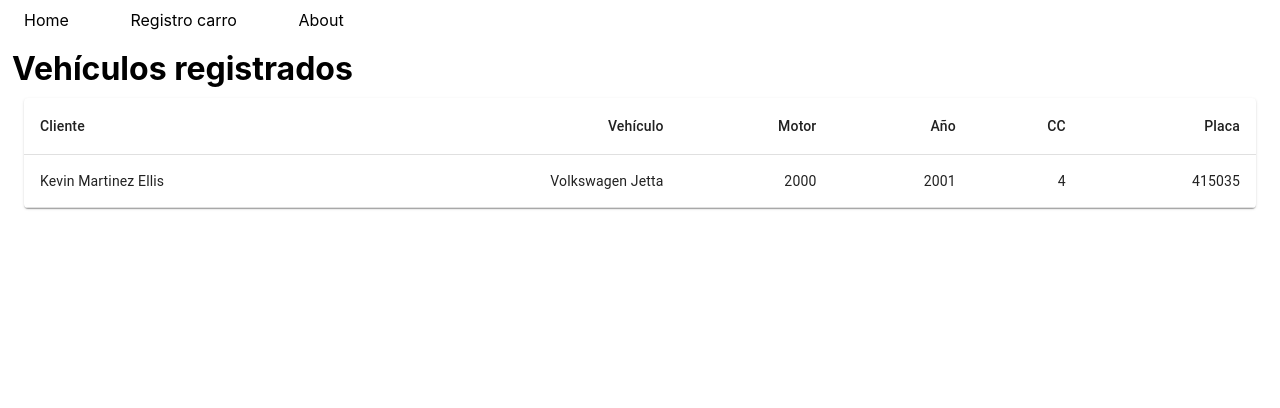
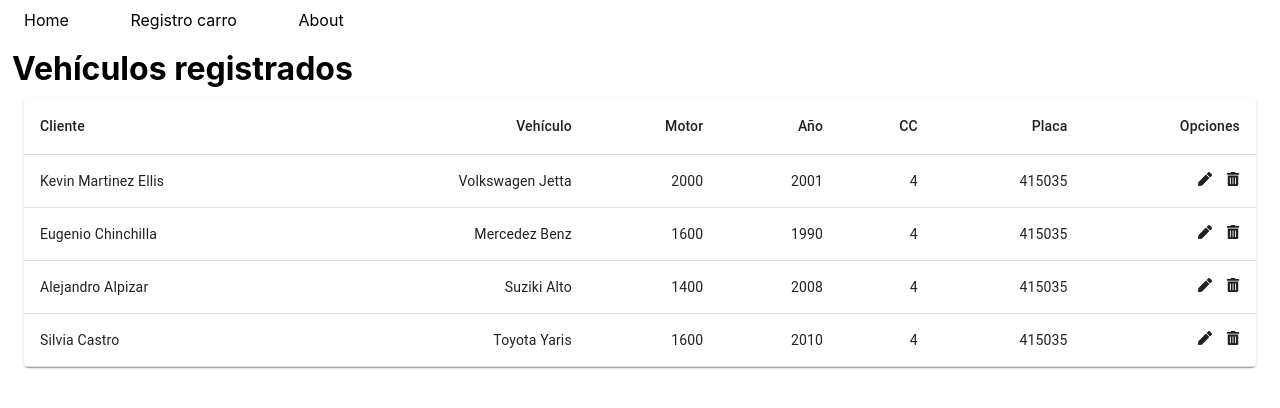
Before and after one commit to kevmart5/taros, a React (Create React App) app: page / in a window 1280 px wide. Shown: the top 408 px of the page. Built offline with nearby package versions, Linux system fonts and the light colour scheme; data requests are answered from the project's data file.

Commit message:
Add icons in table

```diff
--- a/db.json
+++ b/db.json
@@ -8,6 +8,33 @@
 			"cc": "4",
 			"plate": "415035",
 			"owner": "Kevin Martinez Ellis"
+		},
+		{
+			"id": 2,
+			"auto": "Mercedez Benz",
+			"motor": "1600",
+			"year": "1990",
+			"cc": "4",
+			"plate": "415035",
+			"owner": "Eugenio Chinchilla"
+		},
+		{
+			"id": 3,
+			"auto": "Suziki Alto",
+			"motor": "1400",
+			"year": "2008",
+			"cc": "4",
+			"plate": "415035",
+			"owner": "Alejandro Alpizar"
+		},
+		{
+			"id": 4,
+			"auto": "Toyota Yaris",
+			"motor": "1600",
+			"year": "2010",
+			"cc": "4",
+			"plate": "415035",
+			"owner": "Silvia Castro"
 		}
 	],
 	"users": [
--- a/package.json
+++ b/package.json
@@ -14,6 +14,7 @@
 		"node-sass": "^4.13.1",
 		"react": "^16.13.1",
 		"react-dom": "^16.13.1",
+		"react-icons": "^3.9.0",
 		"react-redux": "^7.2.0",
 		"react-router-dom": "^5.1.2",
 		"react-scripts": "3.4.1",
--- a/src/Pages/Home/index.js
+++ b/src/Pages/Home/index.js
@@ -1,8 +1,11 @@
-import React, { useEffect } from 'react';
+import React, { useEffect, useState } from 'react';
 import { connect } from 'react-redux';
 import uniqueId from 'lodash/uniqueId';
+import { FaPen, FaTrashAlt } from 'react-icons/fa';
 // Actions
 import { getAllCars } from '../../redux/actionCreators/getAllCars';
+
+//Components
 import Grid from '@material-ui/core/Grid';
 import { makeStyles } from '@material-ui/core/styles';
 import Table from '@material-ui/core/Table';
@@ -17,8 +20,8 @@ import Container from '@material-ui/core/Container';
 
 const useStyles = makeStyles({
 	table: {
-		minWidth: 650
-	}
+		minWidth: 650,
+	},
 });
 
 const Home = ({ getAllCars, cars }) => {
@@ -45,10 +48,11 @@ const Home = ({ getAllCars, cars }) => {
 									<TableCell align='right'>Año</TableCell>
 									<TableCell align='right'>CC</TableCell>
 									<TableCell align='right'>Placa</TableCell>
+									<TableCell align='right'>Opciones</TableCell>
 								</TableRow>
 							</TableHead>
 							<TableBody>
-								{cars.map(car => (
+								{cars.map((car) => (
 									<TableRow key={uniqueId('car')}>
 										<TableCell component='th' scope='row'>
 											{car.owner}
@@ -58,6 +62,15 @@ const Home = ({ getAllCars, cars }) => {
 										<TableCell align='right'>{car.year}</TableCell>
 										<TableCell align='right'>{car.cc}</TableCell>
 										<TableCell align='right'>{car.plate}</TableCell>
+										<TableCell align='right'>
+											<FaPen
+												onClick={() => console.log('Click edit')}
+												style={{
+													marginRight: '10%',
+												}}
+											/>
+											<FaTrashAlt onClick={() => console.log('Click delete')} />
+										</TableCell>
 									</TableRow>
 								))}
 							</TableBody>
@@ -69,14 +82,14 @@ const Home = ({ getAllCars, cars }) => {
 	);
 };
 
-const mapStateToProps = state => {
+const mapStateToProps = (state) => {
 	return {
-		cars: state.cars.cars
+		cars: state.cars.cars,
 	};
 };
 
 const mapDispatchToProps = {
-	getAllCars
+	getAllCars,
 };
 
 export default connect(mapStateToProps, mapDispatchToProps)(Home);
--- a/src/redux/reducers/cars/index.js
+++ b/src/redux/reducers/cars/index.js
@@ -3,7 +3,7 @@ const INITIAL_STATE = {
 	cars: [],
 	isLoading: false,
 	error: '',
-	current: {}
+	current: {},
 };
 
 function carsReducer(state = INITIAL_STATE, action) {
@@ -11,38 +11,38 @@ function carsReducer(state = INITIAL_STATE, action) {
 		case carsActions.CARS_GETALL_REQUEST:
 			return {
 				...state,
-				isLoading: true
+				isLoading: true,
 			};
 
 		case carsActions.CARS_GETALL_SUCCESS:
 			return {
 				...state,
-				cars: [...state.cars, ...action.payload],
-				isLoading: false
+				cars: [...action.payload],
+				isLoading: false,
 			};
 
 		case carsActions.CARS_GETALL_FAILURE:
 			return {
 				...state,
 				error: action.error,
-				isLoading: false
+				isLoading: false,
 			};
 		case carsActions.CAR_SAVE_REQUEST:
 			return {
 				...state,
-				isLoading: true
+				isLoading: true,
 			};
 		case carsActions.CAR_SAVE_SUCCESS:
 			return {
 				...state,
 				current: { ...action.payload },
-				isLoading: false
+				isLoading: false,
 			};
 		case carsActions.CAR_SAVE_FAILURE:
 			return {
 				...state,
 				error: action.error,
-				isLoading: false
+				isLoading: false,
 			};
 		default:
 			return state;
```
Also changed, not shown: 1 other file (tests, documents, lock files or other folders).
